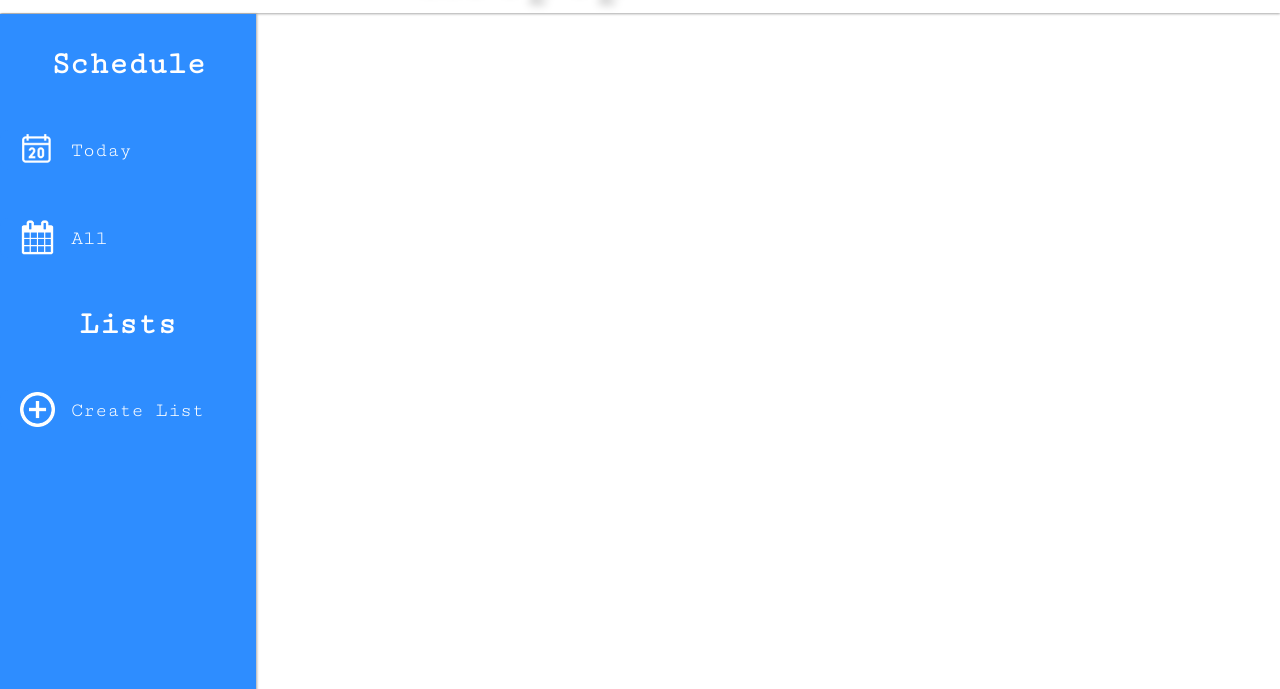
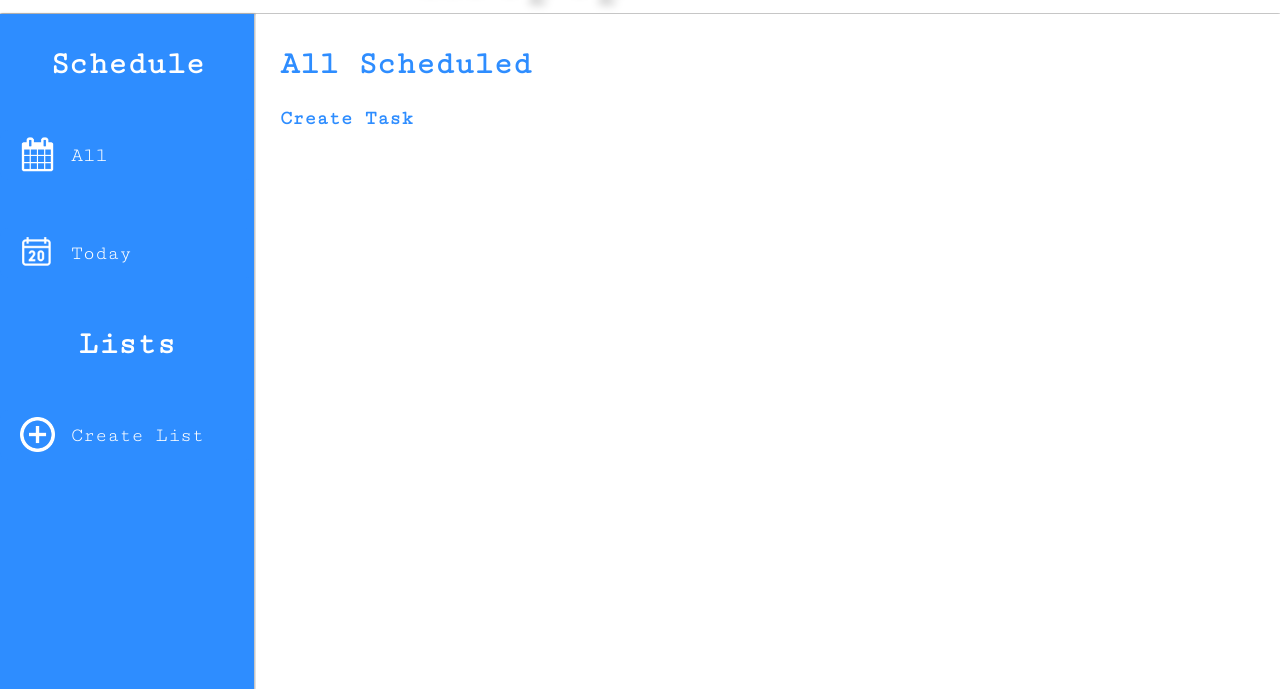
Before and after one commit to abodell/Todo-List, a website built with webpack: page dist/index.html in a window 1280 px wide. Shown: the part 89-778 px from the top of the page. Built offline with nearby package versions, Linux system fonts and the light colour scheme.

Commit message:
added content and styles to the dashboard section

```diff
--- a/dist/index.html
+++ b/dist/index.html
@@ -22,17 +22,17 @@
         <div id = 'main'>
             <div id = 'sidebar'>
                 <h1>Schedule</h1>
-                <button id = 'todaybtn'>
+                <button type = 'button' id = 'allbtn'>
+                    <img id = 'all' src = 'images/calendar.png'>
+                    All
+                </button>
+                <button type = 'button' id = 'todaybtn'>
                     <img id = 'today' src = 'images/day.png'>
                     Today
                 </button>
-                <button id = 'allbtn'>
-                    <img id = 'all' src = 'images/calendar.png'>
-                    All
-                </button>
                 <h1>Lists</h1>
-                <button id = 'addbtn'>
-                    <img id = 'add' src = 'images/add.png'>
+                <button type = 'button' id = 'addbtn'>
+                    <img class = 'add' src = 'images/add.png'>
                     Create List
                 </button>
                 <div id = 'project-list'>
@@ -40,7 +40,12 @@
                 </div>
             </div>
             <div id = 'dashboard'>
-
+                <div id = 'classification'>
+                    <h1>All Scheduled</h1>
+                    <button type = 'button' id = 'addtask'>
+                        Create Task
+                    </button>
+                </div>
             </div>
         </div>
         <div id = 'footer'>
--- a/dist/styles.css
+++ b/dist/styles.css
@@ -42,7 +42,7 @@ body {
 #main {
     display: grid;
     grid-template-columns: 1fr 4fr;
-    min-height: 100vh;
+    min-height: 85vh;
     margin-top: .05rem;
 }
 
@@ -56,6 +56,7 @@ body {
     gap: 3rem;
     color: #FFFFFF;
     padding-top: 2rem;
+    margin-right: .1rem;
 }
 
 #sidebar button {
@@ -73,6 +74,9 @@ body {
     cursor: pointer;
     text-align: left;
     padding-left: 20px;
+    padding-top: 25px;
+    padding-bottom: 25px;
+    transition: .3s ease-out;
 }
 
 #project-list {
@@ -82,6 +86,7 @@ body {
 
 #sidebar button:hover {
     background-color: #0C72ED;
+    transition: .15s ease-in;
 }
 
 #sidebar img {
@@ -94,7 +99,33 @@ body {
 #dashboard {
     grid-area: 0 / 2 / 1 / 3;
     background-color: #FFFFFF;
-    z-index: -1;
+}
+
+#classification {
+    color: #2E8DFF;
+    padding: 2rem 1rem 1rem 1.5rem;
+    font-weight: 600;
+}
+
+#addtask {
+    margin-top: .8rem;
+    border: none;
+    outline: none;
+    border-radius: 8px;
+    cursor: pointer;
+    padding: .8rem .8rem .8rem 0rem;
+    font-size: 20px;
+    width: 32%;
+    background-color: #FFFFFF;
+    color: #2E8DFF;
+    text-align: left;
+    font-weight: 700;
+    transition: .3s ease-out;
+}
+
+#addtask:hover {
+    background-color: #EDEDED;
+    transition: .15s ease-in;
 }
 
 #footer {
@@ -103,6 +134,7 @@ body {
     justify-content: center;
     gap: 1rem;
     padding: 1rem;
+    margin-top: .1rem;
     box-shadow: rgba(0, 0, 0, 0.12) 0px -1px 3px, rgba(0, 0, 0, 0.24) 0px -1px 2px;
 }
 
@@ -110,6 +142,7 @@ body {
     text-decoration: none;
     color: #2E8DFF;
     font-size: 28px;
+    font-weight: 600;
 }
 
 #footer > a > img {
```
